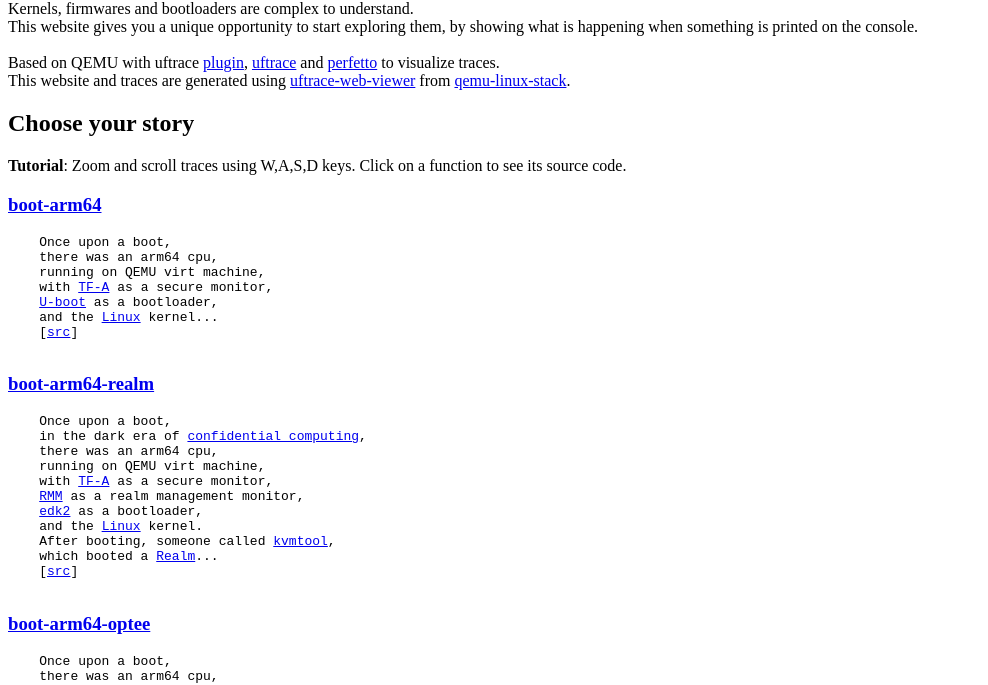
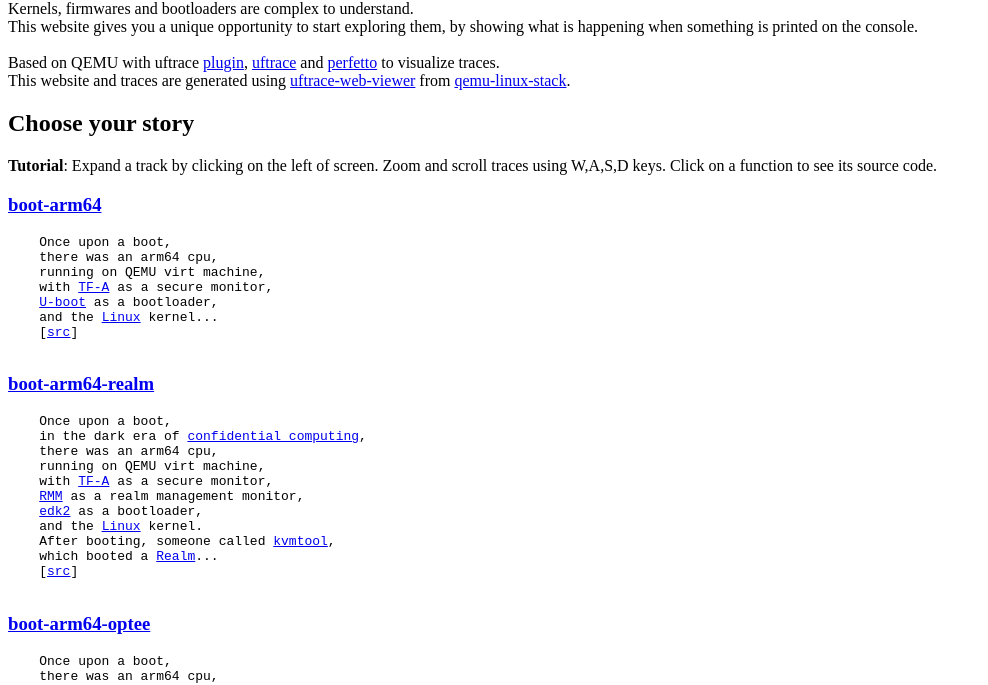
Before and after one commit to once-upon-a-boot/once-upon-a-boot.github.io, a plain HTML site: page index.html in a window 1280 px wide. Shown: the part 66-751 px from the top of the page, without its empty margins (0-988 px from the left). Drawn offline with nearby package versions, Linux system fonts and the light colour scheme.

Commit message:
tutorial

```diff
--- a/index.html
+++ b/index.html
@@ -23,7 +23,7 @@
     <h2>Choose your story</h2>
 
     <p>
-    <b>Tutorial</b>: Zoom and scroll traces using W,A,S,D keys. Click on a function to see its source code.<br>
+    <b>Tutorial</b>: Expand a track by clicking on the left of screen. Zoom and scroll traces using W,A,S,D keys. Click on a function to see its source code.<br>
     </p>
 
     <h3><a target="_blank" href="./?action=view-trace&trace=https://raw.githubusercontent.com/once-upon-a-boot/boot-arm64/refs/heads/main/trace.json">boot-arm64</a></h3>
```
